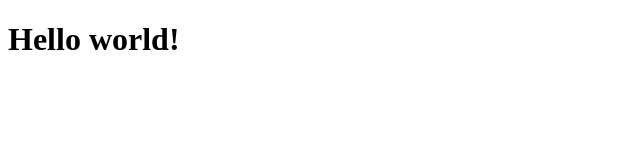
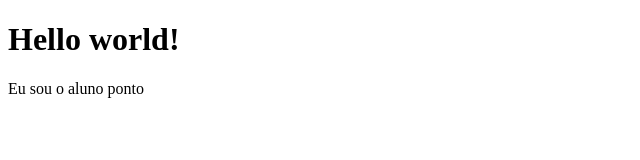
Before and after one commit to tulapas/workshop-teste, a plain HTML site: page index.html in a window 1280 px wide. Shown: the whole page, without its empty margins (0-640 px from the left). Drawn offline with Linux system fonts and the light colour scheme.

Commit message:
Adicionando verdades

```diff
--- a/index.html
+++ b/index.html
@@ -7,5 +7,6 @@
 </head>
 <body>
     <h1>Hello world!</h1>
+    <p>Eu sou o aluno ponto</p>
 </body>
 </html>
```
